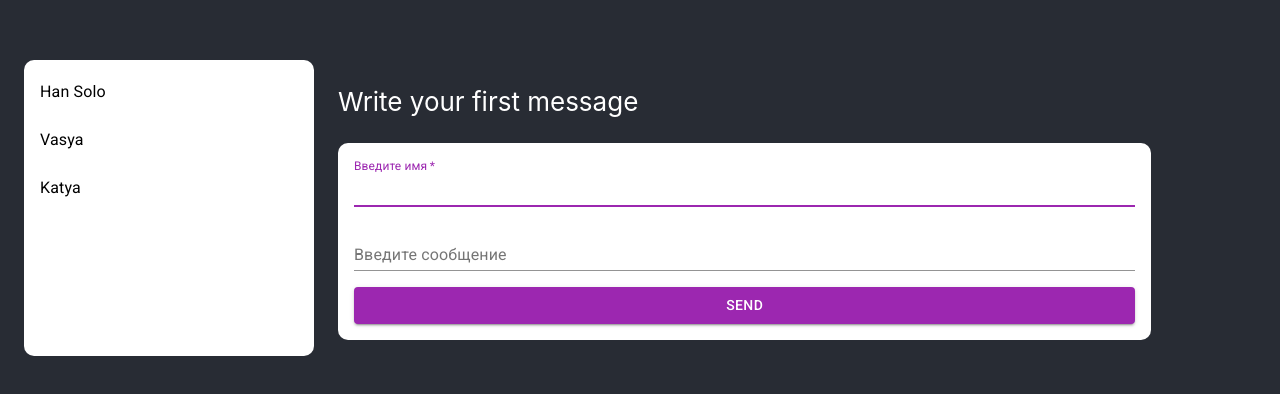
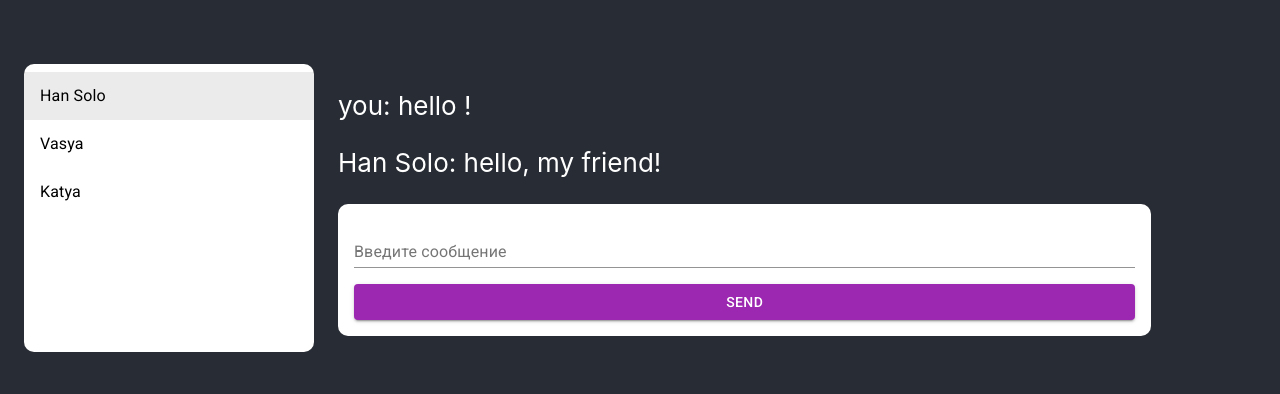
Before and after one commit to K-Real-Mh/ReactJS, a React (Create React App) app: page /chats/0 in a window 1280 px wide. Shown: the part 200-594 px from the top of the page. Built offline with nearby package versions, Linux system fonts and the light colour scheme.

Commit message:
Fourth homework

```diff
--- a/package.json
+++ b/package.json
@@ -9,6 +9,7 @@
     "@testing-library/user-event": "^12.1.10",
     "react": "^17.0.2",
     "react-dom": "^17.0.2",
+    "react-router-dom": "^5.2.0",
     "react-scripts": "4.0.3",
     "web-vitals": "^1.0.1"
   },
--- a/src/App.css
+++ b/src/App.css
@@ -31,3 +31,8 @@ label {
   background: #ffffff;
   height: 100%;
 }
+
+a {
+  color: inherit;
+  text-decoration: none;
+}
--- a/src/App.js
+++ b/src/App.js
@@ -1,10 +1,13 @@
 import './App.css';
-import { useCallback, useEffect, useState } from 'react';
-import Message from './components/Message/Message';
-import Form from './components/Form/Form';
-import { Container, createTheme, Grid, List, ListItem, ListItemText } from '@material-ui/core';
+import { Switch, Route } from 'react-router-dom';
+import { Container, createTheme } from '@material-ui/core';
 import { green, purple } from '@material-ui/core/colors';
 import { ThemeProvider } from '@material-ui/core/styles';
+import Home from './pages/Home/Home';
+import Profile from './pages/Profile/Profile';
+import Chats from './pages/Chats/Chats';
+import { useState } from 'react';
+import NoChat from './pages/NoChat/NoChat';
 
 const theme = createTheme({
     palette: {
@@ -17,76 +20,68 @@ const theme = createTheme({
     },
 });
 
-function App() {
-    const [messageList, setMessageList] = useState([]);
-    const chats = [
+const initialChats = [
     {
         name: 'Han Solo',
         id: 'Han Solo',
+        messages: [
+            {
+                sender: 'you',
+                message: 'hello !'
+            },
+            {
+                sender: 'Han Solo',
+                message: 'hello, my friend!'
+            }
+        ]
     },
     {
         name: 'Vasya',
         id: 'Vasya',
+        messages: [
+            {
+                sender: 'you',
+                message: 'hello Vasya!'
+            },
+            {
+                sender: 'Han Solo',
+                message: 'What do you need?'
+            }
+        ]
     },
     {
         name: 'Katya',
         id: 'Katya',
+        messages: []
     },
 ]
 
-    useEffect(() => {
-        if (messageList.length > 0 && messageList[messageList.length - 1].author !== 'robot') {
-            const author = messageList[messageList.length - 1].author;
-            const message = {
-                author: 'robot',
-                text: `Hello ${author}!`
-            }
-
-            setTimeout(() => {
-                setMessageList(prevMessages => {
-                    return [...prevMessages, message];
-                })
-            }, 1500)
-        }
-    }, [messageList])
-
-    const handleAddMessage = useCallback(
-        (message) => {
-            setMessageList(prevMessages => {
-                return [...prevMessages, message];
-            })
-        }, []
-    )
+function App() {
+    const [chats, setChats] = useState(initialChats);
 
     return (
         <div className="App">
             <ThemeProvider theme={theme}>
                 <Container maxWidth="lg">
-                    <Grid container spacing={3}>
-                        <Grid item xs={3}>
-                            <List className={'list'} component="nav">
-                                {
-                                    chats.map(chat => {
-                                        return (
-                                            <ListItem button key={chat.id}>
-                                                <ListItemText primary={chat.name}/>
-                                            </ListItem>
-                                        );
-                                    })
-                                }
-                            </List>
-                        </Grid>
-                        <Grid item xs={8}>
-                            {
-                                messageList.length === 0 ?
-                                    <Message text={'Write your first message'}/> :
-                                    messageList.map((message, id) => {
-                                        return <Message key={id} author={message.author} text={message.text}/>
-                                    })
-                            }
-                            <Form onSubmit={handleAddMessage}/>
-                        </Grid>
-                    </Grid>
+                    <Switch>
+
+                        <Route exact path="/">
+                            <Home/>
+                        </Route>
+
+                        <Route path="/profile">
+                            <Profile/>
+                        </Route>
+
+                        <Route path="/chats/:chatId?">
+                            <Chats chats={chats} setChats={setChats}/>
+                        </Route>
+
+                        <Route path="/nochat">
+                            <NoChat chats={chats}/>
+                        </Route>
+
+                    </Switch>
                 </Container>
             </ThemeProvider>
         </div>
--- /dev/null
+++ b/src/components/ChatList/ChatList.js
@@ -0,0 +1,20 @@
+import { Grid, List, ListItem, ListItemText } from '@material-ui/core';
+import { Link } from 'react-router-dom';
+
+export default function ChatList({chats, chatId}) {
+
+
+    return (
+        <Grid item xs={3}>
+            <List className={'list'} component="nav">
+                {Object.keys(chats).map((id, i) => (
+                    <Link key={i} to={`/chats/${id}`}>
+                        <ListItem button selected={id === chatId}>
+                            <ListItemText primary={chats[id].name}/>
+                        </ListItem>
+                    </Link>
+                ))}
+            </List>
+        </Grid>
+    );
+}
--- a/src/components/Form/Form.js
+++ b/src/components/Form/Form.js
@@ -2,39 +2,34 @@ import { useRef, useState } from 'react';
 import { Button, TextField } from '@material-ui/core';
 
 export default function Form({onSubmit}) {
-    const [author, setAuthor] = useState('');
     const [text, setText] = useState('');
     const inputRef = useRef(null);
 
+    const onFormSubmit = (e) => {
+        e.preventDefault();
 
-    const onButtonClick = () => {
-        if (author && text) {
+        if (text) {
             const message = {
-                author: author,
-                text: text
+                sender: 'you',
+                message: text,
             }
             onSubmit(message);
+            setText('');
             inputRef.current?.focus();
         }
     }
 
     return (
-        <form noValidate autoComplete="off">
-            <TextField
-                required
-                id="standard-required"
-                label="Введите имя"
-                onChange={e => setAuthor(e.target.value)}
-                autoFocus={true}
-                inputRef={inputRef}
-            />
+        <form noValidate autoComplete="off" onSubmit={onFormSubmit}>
             <TextField
                 id="standard-textarea"
                 label="Введите сообщение"
                 multiline
                 onChange={e => setText(e.target.value)}
+                value={text}
+                inputRef={inputRef}
             />
-            <Button variant="contained" color="primary" onClick={onButtonClick}>
+            <Button variant="contained" color="primary" type="submit">
                 Send
             </Button>
         </form>
--- /dev/null
+++ b/src/components/MessageList/MessageList.js
@@ -0,0 +1,50 @@
+import Message from '../Message/Message';
+import Form from '../Form/Form';
+import { Grid } from '@material-ui/core';
+import { useCallback, useEffect, useState } from 'react';
+
+export default function MessageList({messages, recipient}) {
+
+    const [messageList, setMessageList] = useState(messages);
+
+    useEffect(() => {
+        setMessageList(messages);
+    }, [messages])
+
+    useEffect(() => {
+        if (messageList.length > 0 && messageList[messageList.length - 1].sender === 'you') {
+
+            const message = {
+                sender: recipient,
+                message: `Zzzz...`
+            }
+
+            setTimeout(() => {
+                setMessageList(prevMessages => {
+                    return [...prevMessages, message];
+                })
+            }, 1500)
+        }
+    }, [messageList, recipient])
+
+    const handleAddMessage = useCallback(
+        (message) => {
+            setMessageList(prevMessages => {
+                return [...prevMessages, message];
+            })
+        }, []
+    )
+
+    return (
+        <Grid item xs={8}>
+            {
+                messageList.length === 0 ?
+                    <Message text="Write your first message" /> :
+                    messageList.map((message, id) => {
+                       return <Message key={id} text={message.message} author={message.sender} />
+                    })
+            }
+            <Form onSubmit={handleAddMessage}/>
+        </Grid>
+    );
+}
--- a/src/index.js
+++ b/src/index.js
@@ -3,12 +3,15 @@ import ReactDOM from 'react-dom';
 import './index.css';
 import App from './App';
 import reportWebVitals from './reportWebVitals';
+import { BrowserRouter } from 'react-router-dom';
 
 ReactDOM.render(
-  <React.StrictMode>
-    <App />
-  </React.StrictMode>,
-  document.getElementById('root')
+    <React.StrictMode>
+        <BrowserRouter>
+            <App/>
+        </BrowserRouter>
+    </React.StrictMode>,
+    document.getElementById('root')
 );
 
 // If you want to start measuring performance in your app, pass a function
--- /dev/null
+++ b/src/pages/Chats/Chats.js
@@ -0,0 +1,20 @@
+import { Grid } from '@material-ui/core';
+import { Redirect ,useParams } from 'react-router-dom';
+import ChatList from '../../components/ChatList/ChatList';
+import MessageList from '../../components/MessageList/MessageList';
+
+export default function Chats({chats, setChats}) {
+
+    const { chatId } = useParams();
+
+    if (!chatId || !chats[chatId]) {
+        return <Redirect to="/nochat" />;
+    }
+
+    return (
+        <Grid container spacing={3}>
+            <ChatList chats={chats} chatId={chatId} />
+            <MessageList messages={chats[chatId].messages} recipient={chats[chatId].name} />
+        </Grid>
+    );
+}
--- /dev/null
+++ b/src/pages/Home/Home.css
@@ -0,0 +1,18 @@
+.home {
+    height: 100vh;
+}
+
+.home__link {
+    display: flex;
+    justify-content: center;
+    align-items: center;
+    height: 100%;
+    text-decoration: none;
+    color: white;
+    font-size: 9rem;
+    transition: color .3s ease 0s;
+}
+
+.home__link:hover {
+    color: deepskyblue;
+}
--- /dev/null
+++ b/src/pages/Home/Home.js
@@ -0,0 +1,16 @@
+import { Link } from 'react-router-dom';
+import { Grid } from '@material-ui/core';
+import './Home.css';
+
+export default function Home() {
+    return (
+        <Grid className="home" container>
+            <Grid item xs={6}>
+                <Link className="home__link" to="/chats">Chats</Link>
+            </Grid>
+            <Grid item xs={6}>
+                <Link className="home__link" to="/profile">Profile</Link>
+            </Grid>
+        </Grid>
+    )
+}
--- /dev/null
+++ b/src/pages/NoChat/NoChat.js
@@ -0,0 +1,14 @@
+import ChatList from '../../components/ChatList/ChatList';
+import { Grid } from '@material-ui/core';
+import Message from '../../components/Message/Message';
+
+export default function NoChat({chats}) {
+    return (
+        <Grid container spacing={3}>
+            <ChatList chats={chats} />
+            <Grid item xs={8}>
+                <Message text=" Please, select a chat." />
+            </Grid>
+        </Grid>
+    );
+}
--- /dev/null
+++ b/src/pages/Profile/Profile.js
@@ -0,0 +1,5 @@
+export default function Profile() {
+    return (
+        <div>Profile</div>
+    );
+}
```
Also changed, not shown: 2 other files (tests, documents, lock files or other folders). Lines whose indentation alone changed are shown as unchanged.
